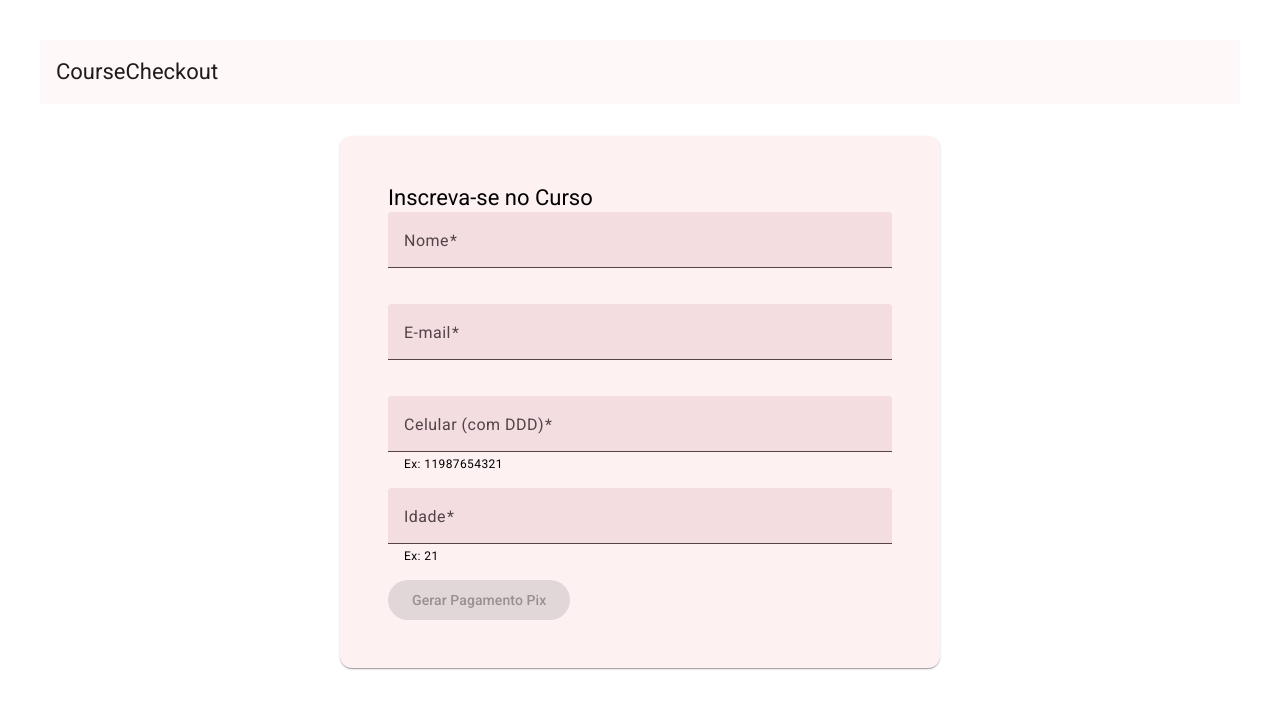
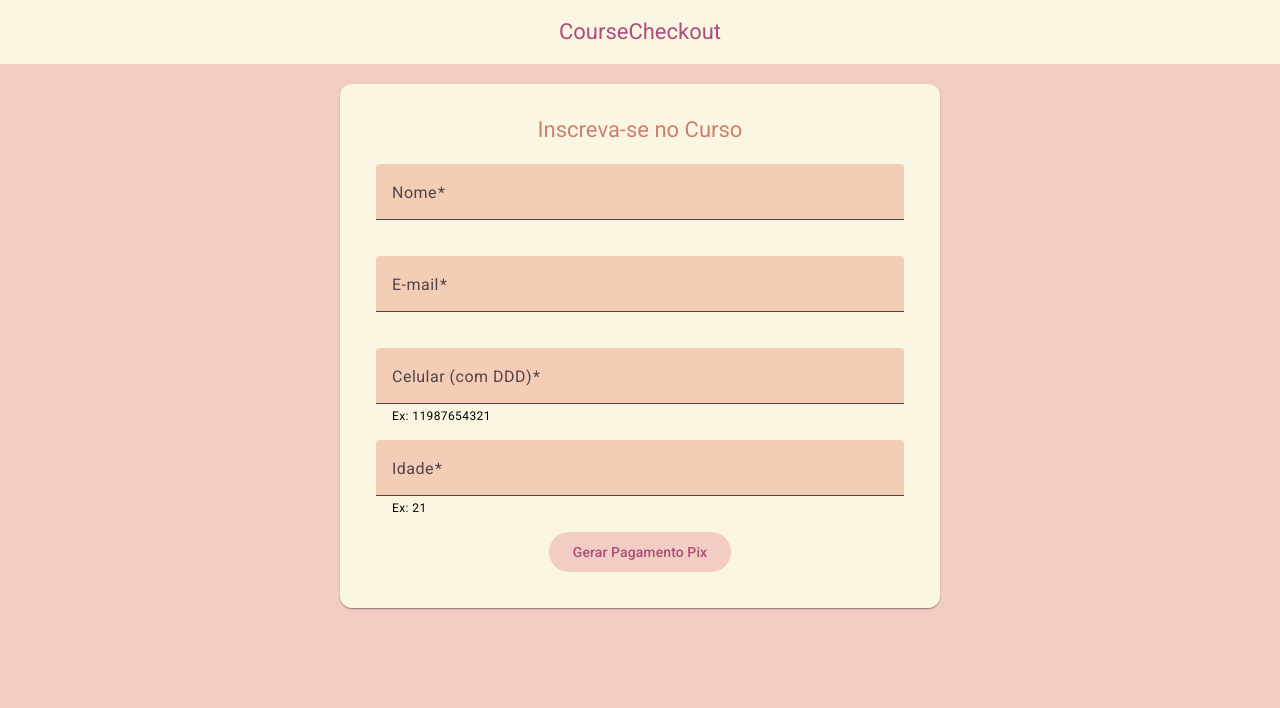
Before and after one commit to gknpp23/CourseCheckout, an Angular app in the folder frontend/: page / in a window 1280 px wide. Shown: the top 708 px of the page. Built offline with nearby package versions, Linux system fonts and the light colour scheme.

Commit message:
style(global): ajustes gerais de estilização no styles.css

```diff
--- a/frontend/src/styles.scss
+++ b/frontend/src/styles.scss
@@ -1,19 +1,106 @@
-/* You can add global styles to this file, and also import other style files */
+/* Global styles */
 @use '@angular/material' as mat;
 
-body {
+body, app-root {
   margin: 0;
+  padding: 0 !important;
   font-family: Roboto, sans-serif;
-  padding: 20px;
+  background-color: #f1cdc3;
 }
 
+/* Toolbar */
+mat-toolbar {
+  background-color: #FBF6E1 !important;
+}
+
+.mat-toolbar-single-row {
+  justify-content: center;
+  color: #af4c7d !important;
+}
+
+/* Card */
 mat-card {
   max-width: 600px;
-  margin: 2rem auto;
-  padding: 2rem;
+  margin: 0.5rem auto;
+  padding: 2rem 1.25rem 1.25rem 1.25rem;
+  background-color: #FBF6E1 !important;
 }
 
+.mat-mdc-card-header {
+  justify-content: center !important;
+  align-items: center !important;
+  color: #CE806D !important;
+  padding: 0 0 20px 0 !important;
+}
+
+/* Form Fields */
 mat-form-field {
   width: 100%;
-  margin-bottom: 1rem;
+  margin-bottom: 16px;
 }
+
+mat-form-field input {
+  color: #4b3833 !important;
+  font-size: 16px;
+  background-color: #f5f5f5;
+  padding: 10px;
+  border-radius: 4px;
+}
+
+/* Form Field Custom States */
+:root {
+  --mdc-filled-text-field-container-color: #e99c8677 !important;
+  --mdc-filled-text-field-input-text-color: #CE806D;
+  // --mdc-filled-text-field-caret-color: #af4c7d;
+}
+
+/* Form field focus styles */
+// ::ng-deep mat-form-field.mat-focused .mat-form-field-infix .mat-label {
+//   color: #af4c7d !important;
+// }
+
+// ::ng-deep mat-form-field.mat-focused .mat-form-field-ripple {
+//   background-color: #FF5722 !important;
+// }
+
+// ::ng-deep mat-form-field label {
+//   color: #666;
+// }
+
+// ::ng-deep mat-form-field.mat-focused label {
+//   color: #ff5722 !important;
+// }
+
+/* Additional focus styles */
+// ::ng-deep .mat-mdc-form-field-focus-overlay,
+// ::ng-deep .mat-mdc-form-field-ripple,
+// ::ng-deep .mat-mdc-form-field.mat-focused .mdc-floating-label {
+//   background-color: #FF5722 !important;
+//   color: #FF5722 !important;
+// }
+
+/* Button */
+.mdc-button {
+  background-color: #f1cdc3 !important;
+  color: #af4c7d !important;
+  display: flex !important;
+  margin: 0 auto;
+}
+
+/* Example of custom theme (commented) */
+// $my-primary: mat.define-palette(mat.$indigo-palette, 500);
+// $my-accent: mat.define-palette(mat.$pink-palette, 500, 300, 700);
+// $my-warn: mat.define-palette(mat.$red-palette);
+
+// $my-theme: mat.define-light-theme((
+//   color: (
+//     primary: $my-primary,
+//     accent: $my-accent,
+//     warn: $my-warn,
+//   )
+// ));
+
+// @include mat.all-component-themes($my-theme);
+
+html, body { height: 100%; }
+body { margin: 0; font-family: Roboto, "Helvetica Neue", sans-serif; }
```
